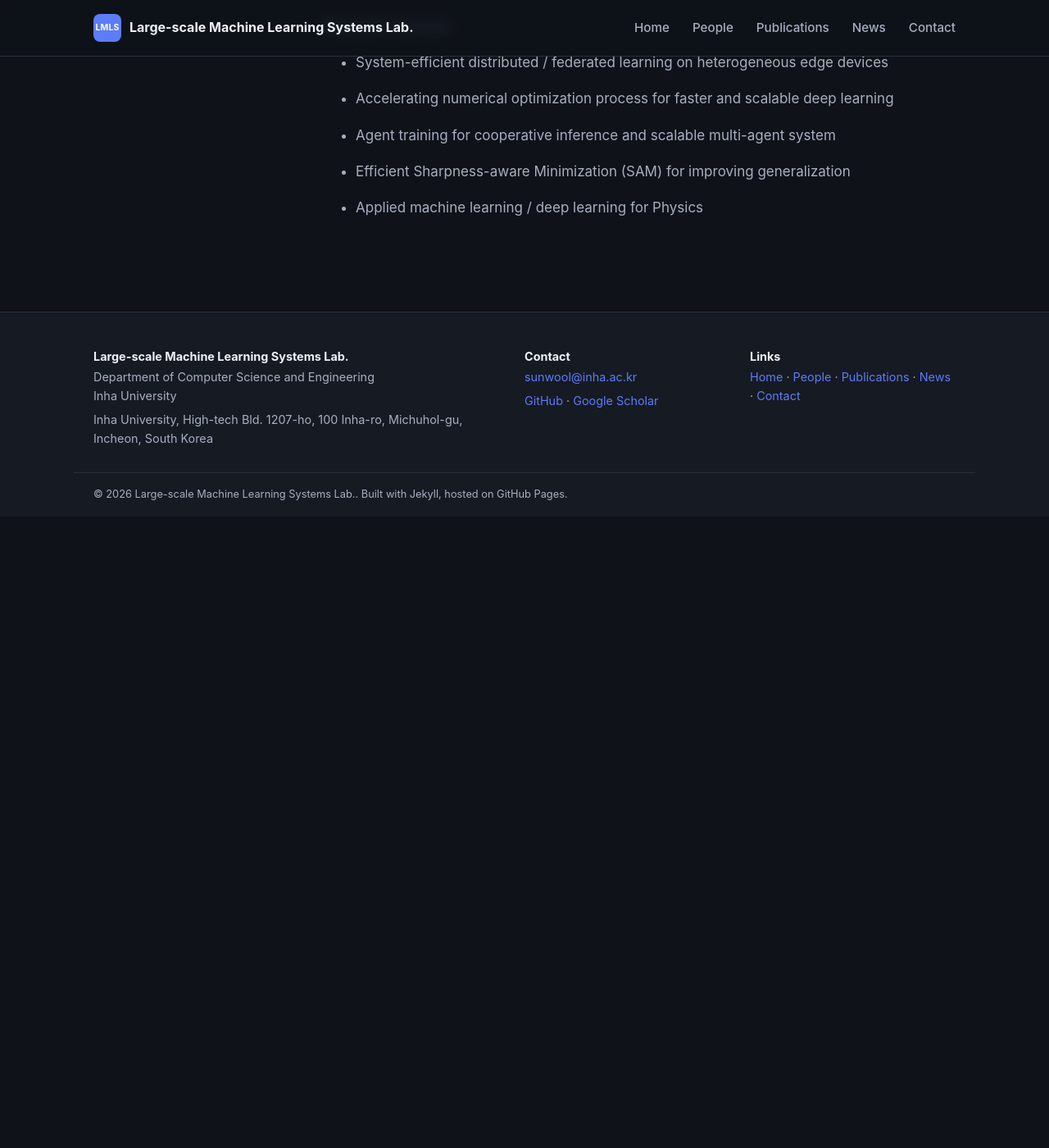
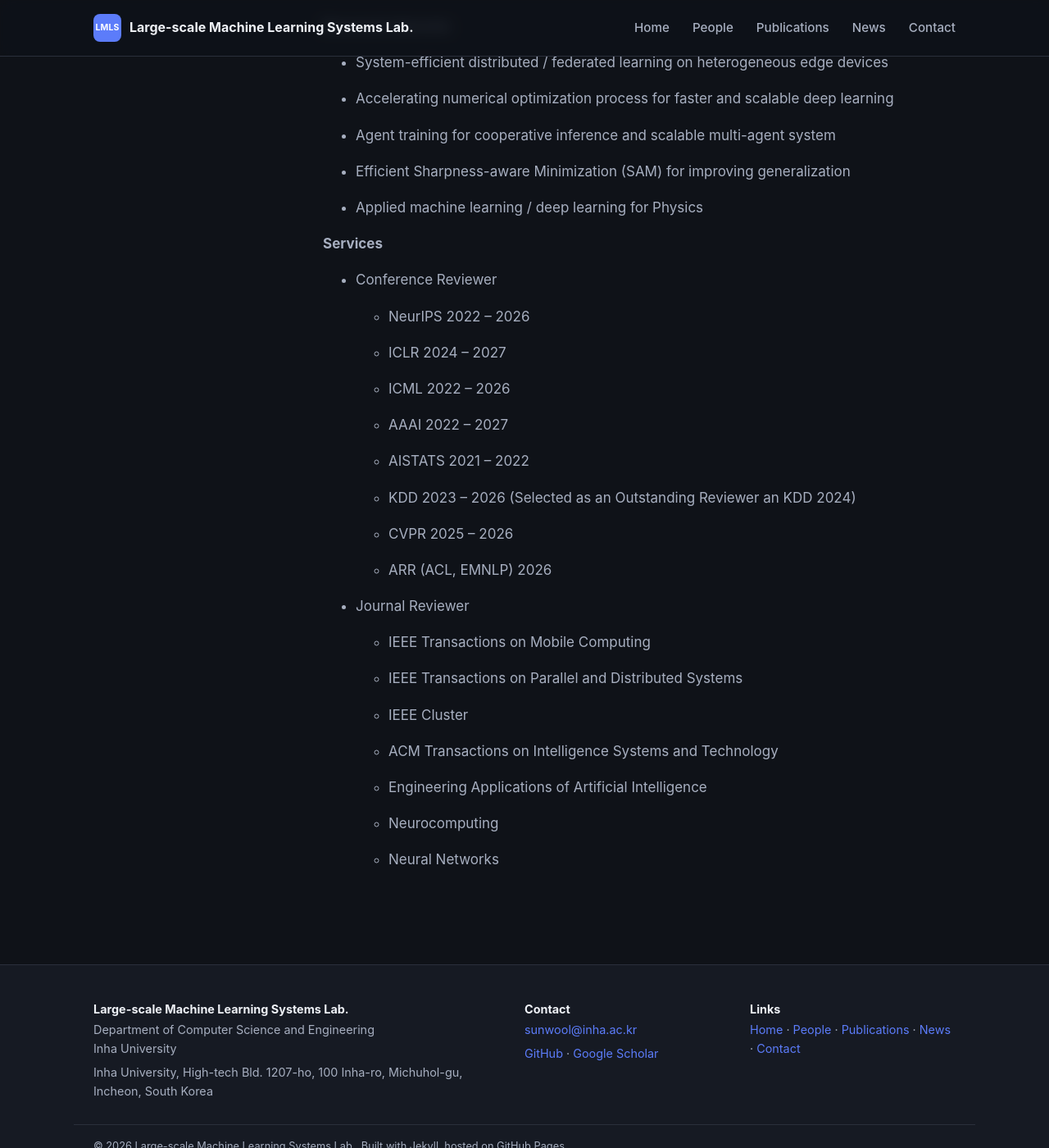
Before and after one commit to LMLS-Lab/lmls-lab.github.io, a Jekyll site: the page built from _people/sunwoo-lee.md, in a window 1280 px wide and 1400 px high, scrolled down 907 px. Shown: the whole window at 82% size. Built offline with Jekyll 4.4.1, drawn with Linux system fonts in a browser that asks for light colours; before the commit the page ends 1537 px from its top, so only the background shows below that.

Commit message:
Updated Service.

```diff
--- a/_people/sunwoo-lee.md
+++ b/_people/sunwoo-lee.md
@@ -42,4 +42,39 @@ His research interests include numerical optimization-based machine learning, fe
 
  - Applied machine learning / deep learning for Physics
 
+**Services**
+
+ - Conference Reviewer
+
+   - NeurIPS 2022 -- 2026
+
+   - ICLR 2024 -- 2027
+
+   - ICML 2022 -- 2026
+
+   - AAAI 2022 -- 2027
+
+   - AISTATS 2021 -- 2022
+
+   - KDD 2023 -- 2026 (Selected as an Outstanding Reviewer an KDD 2024)
+
+   - CVPR 2025 -- 2026
+
+   - ARR (ACL, EMNLP) 2026
+
+ - Journal Reviewer
+
+   - IEEE Transactions on Mobile Computing
+
+   - IEEE Transactions on Parallel and Distributed Systems
+
+   - IEEE Cluster
+
+   - ACM Transactions on Intelligence Systems and Technology
+
+   - Engineering Applications of Artificial Intelligence
+
+   - Neurocomputing
+
+   - Neural Networks
 <!-- TODO: replace with an actual bio (education, prior positions, interests). -->
```
